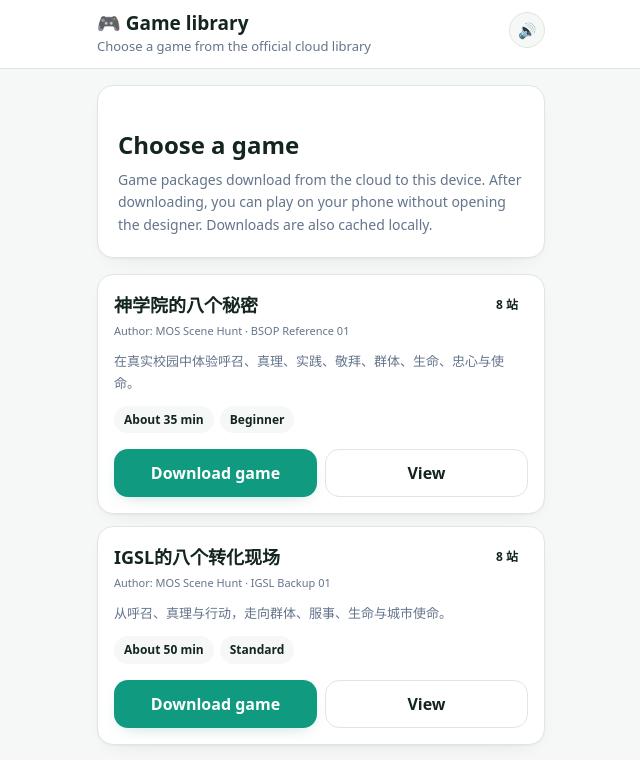
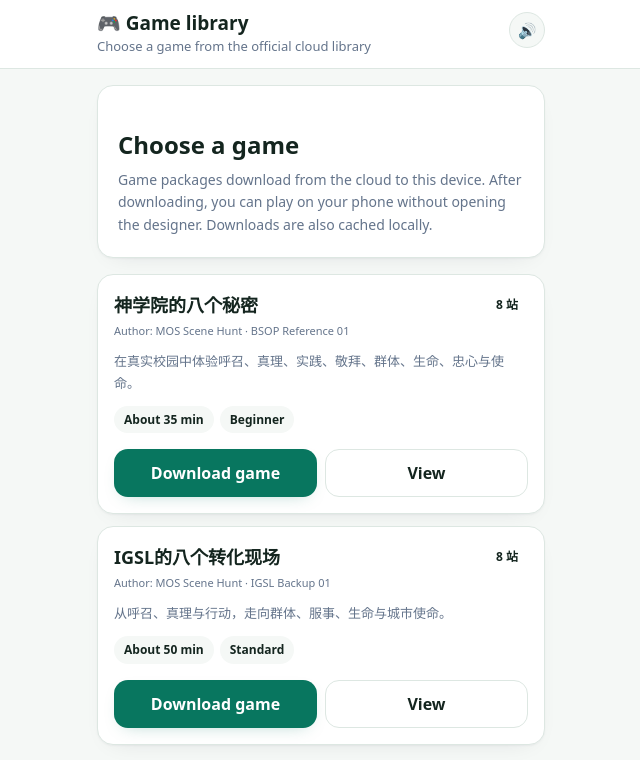
Before and after one commit to zemeiyu2-lgtm/mos-scene-hunt, a Next.js app: page /games in a window 1280 px wide. Shown: the top 760 px of the page, without its empty margins (319-959 px from the left). Built offline with nearby package versions, Linux system fonts and the light colour scheme; no server answers.

Commit message:
fix: use high-contrast deep teal for primary actions

```diff
--- a/app/globals.css
+++ b/app/globals.css
@@ -111,13 +111,13 @@ body {
 }
 
 .btn-primary {
-  background: var(--accent);
+  background: var(--accent-deep);
   color: #ffffff;
   box-shadow: 0 6px 18px -10px rgba(8, 118, 95, 0.38);
 }
 
 .btn-primary:active:not(:disabled) {
-  background: var(--accent-deep);
+  background: #065b49;
 }
 
 .btn-secondary {
```
